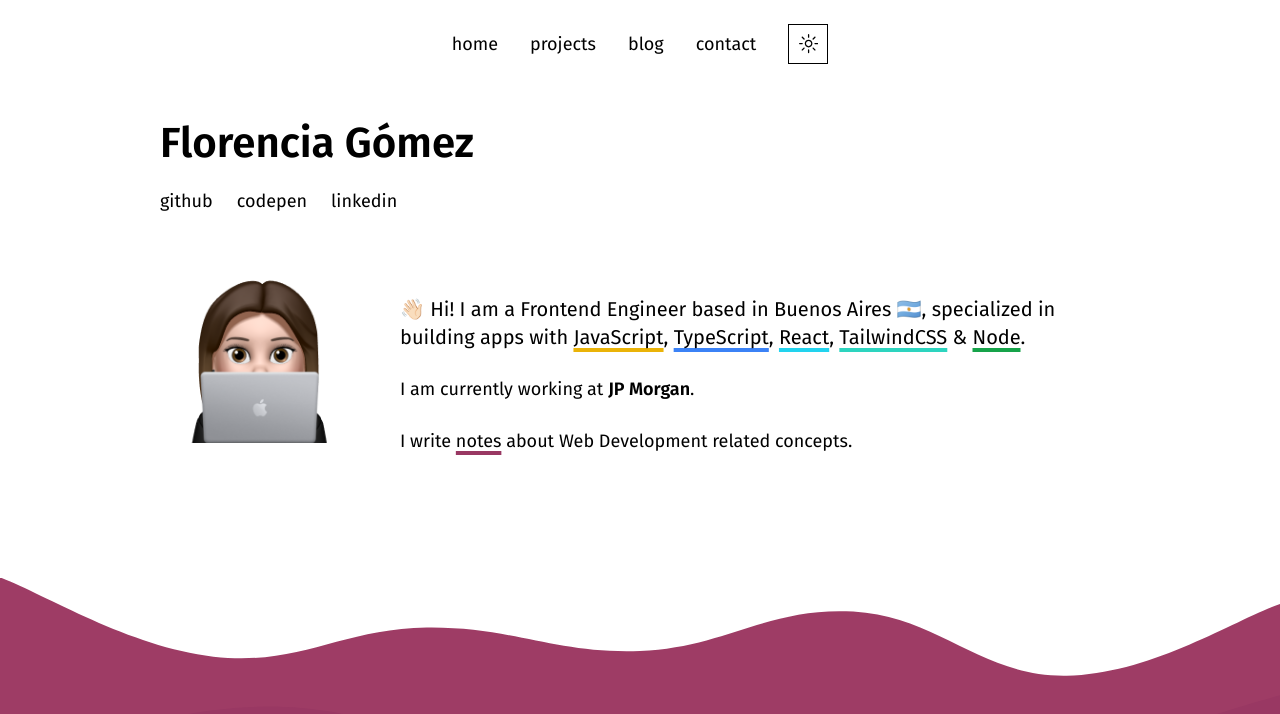
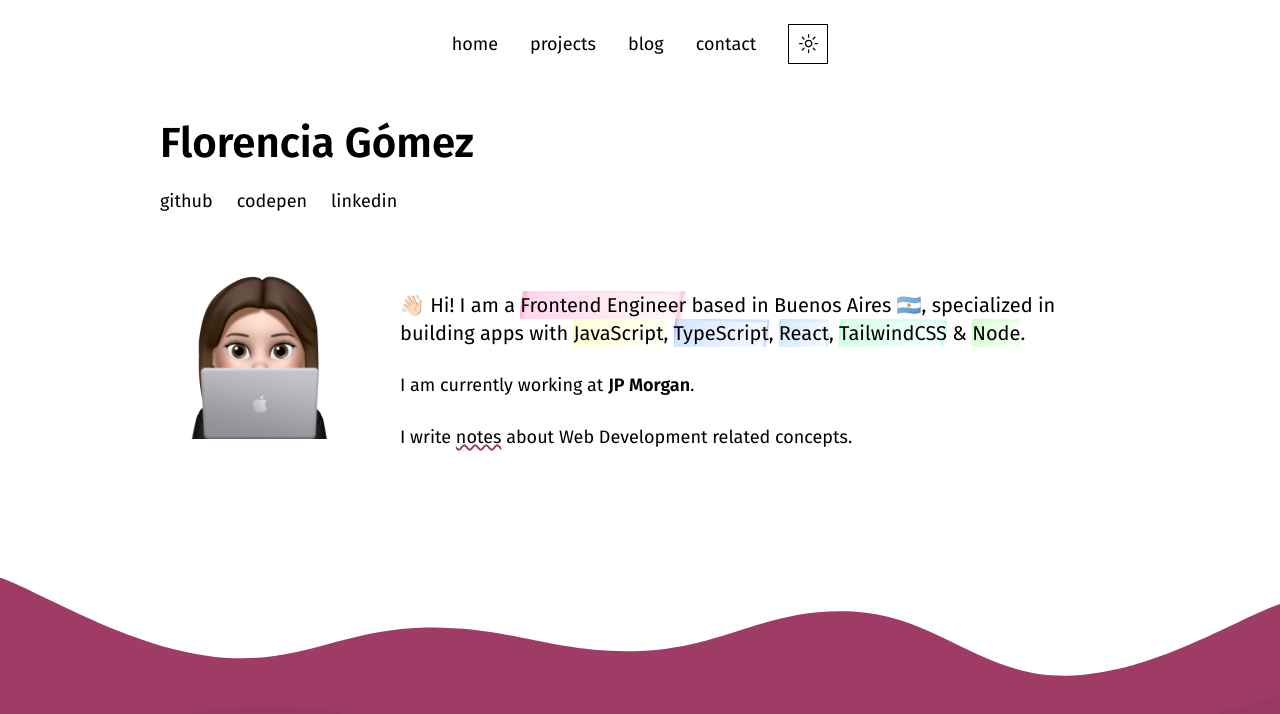
Before and after one commit to florxgomez/personal-website, a Next.js app: page / in a window 1280 px wide. Shown: the top 714 px of the page. Built offline with nearby package versions, Linux system fonts and the light colour scheme.

Commit message:
change styles for some text

```diff
--- /dev/null
+++ b/public/styles.css
@@ -0,0 +1,92 @@
+/* html {
+  font-family: "Helvetica Neue", "Helvetica", "Arial", sans-serif;
+  font-size: 1.3em;
+  max-width: 40rem;
+  padding: .8rem;
+  margin: auto;
+  line-height: 1.6rem;
+} */
+
+.yellow-highlight {
+  display: inline-block;
+  background: linear-gradient(
+      100deg,
+      #ffffaf00 1%,
+      #ffffaf 2.5%,
+      #ffffaf80 5.7%,
+      #ffffaf1a 93%,
+      #ffffafb4 95%,
+      #ffffaf00 98%
+    ),
+    linear-gradient(182deg, #ffffaf00, #ffffaf4d 8%, #ffffaf00 15%);
+}
+
+.green-highlight {
+  display: inline-block;
+  background: linear-gradient(
+      100deg,
+      #b8ffaf00 1%,
+      #b8ffaf 2.5%,
+      #b8ffaf80 5.7%,
+      #b8ffaf1a 93%,
+      #b8ffafb4 95%,
+      #b8ffaf00 98%
+    ),
+    linear-gradient(182deg, #b8ffaf00, #b8ffaf4d 8%, #b8ffaf00 15%);
+}
+
+.pink-highlight {
+  display: inline-block;
+  background: linear-gradient(
+      100deg,
+      #ffafd400 1%,
+      #ffafd4 2.5%,
+      #ffafd480 5.7%,
+      #ffafd41a 93%,
+      #ffafd4b4 95%,
+      #ffafd400 98%
+    ),
+    linear-gradient(182deg, #ffafd400, #ffafd44d 8%, #ffafd400 15%);
+}
+
+.darker-blue-highlight {
+  display: inline-block;
+  background: linear-gradient(
+      100deg,
+      #afb4ff00 1%,
+      #afbbff 2.5%,
+      #afccff80 5.7%,
+      #afceff1a 93%,
+      #afc4ffb4 95%,
+      #afc4ff00 98%
+    ),
+    linear-gradient(182deg, #afb4ff00, #afccff80 8%, #afc4ff00 15%);
+}
+
+.teal-highlight {
+  display: inline-block;
+  background: linear-gradient(
+      100deg,
+      #afffd800 1%,
+      #afffd3 2.5%,
+      #afffd380 5.7%,
+      #afffff1a 93%,
+      #afffd6b4 95%,
+      #afffce00 98%
+    ),
+    linear-gradient(182deg, #afffd800, #afffd380 8%, #afffce00 15%);
+}
+
+.blue-highlight {
+  display: inline-block;
+  background: linear-gradient(
+      100deg,
+      #afd7ff00 1%,
+      #afd7ff 2.5%,
+      #afd7ff80 5.7%,
+      #afd7ff1a 93%,
+      #afd7ffb4 95%,
+      #afd7ff00 98%
+    ),
+    linear-gradient(182deg, #afd7ff00, #afd7ff4d 8%, #afd7ff00 15%);
+}
--- a/src/app/page.tsx
+++ b/src/app/page.tsx
@@ -1,6 +1,7 @@
 import Links from "@/components/Links";
 import Image from "next/image";
 import Link from "next/link";
+import "../../public/styles.css";
 
 export default function Home() {
   return (
@@ -16,48 +17,14 @@ export default function Home() {
         />
         <div className={"text-center sm:text-left sm:ml-10"}>
           <p className="sm:text-xl sm:mt-16 mt-6 text-md">
-            👋🏻 Hi! I am a Frontend Engineer based in Buenos Aires 🇦🇷,
-            specialized in building apps with{" "}
-            <span
-              className={
-                "underline underline-offset-4 decoration-4 decoration-yellow-500"
-              }
-            >
-              JavaScript
-            </span>
-            , {""}
-            <span
-              className={
-                "underline underline-offset-4 decoration-4 decoration-blue-500"
-              }
-            >
-              TypeScript
-            </span>
-            ,{" "}
-            <span
-              className={
-                "underline underline-offset-4 decoration-4 decoration-cyan-400"
-              }
-            >
-              React
-            </span>
-            ,{" "}
-            <span
-              className={
-                "underline underline-offset-4 decoration-4 decoration-teal-400"
-              }
-            >
-              TailwindCSS
-            </span>{" "}
-            &{" "}
-            <span
-              className={
-                "underline underline-offset-4 decoration-4 decoration-green-600"
-              }
-            >
-              Node
-            </span>
-            .
+            👋🏻 Hi! I am a{" "}
+            <span className="pink-highlight">Frontend Engineer</span> based in
+            Buenos Aires 🇦🇷, specialized in building apps with{" "}
+            <span className={"yellow-highlight"}>JavaScript</span>, {""}
+            <span className={"darker-blue-highlight"}>TypeScript</span>,{" "}
+            <span className={"blue-highlight"}>React</span>,{" "}
+            <span className={"teal-highlight"}>TailwindCSS</span> &{" "}
+            <span className={"green-highlight"}>Node</span>.
           </p>
           <p className="mt-6 sm:text-lg text-md">
             I am currently working at{" "}
@@ -66,7 +33,7 @@ export default function Home() {
           <p className="mt-6 sm:text-lg text-md">
             I write{" "}
             <Link href={"/blog"}>
-              <span className="underline underline-offset-4 decoration-4 decoration-primary hover:text-primary dark:hover:text-primary-dark dark:decoration-primary-dark">
+              <span className="underline decoration-wavy underline-offset-3 decoration-2 decoration-primary hover:text-primary dark:hover:text-primary-dark dark:decoration-primary-dark">
                 notes
               </span>
             </Link>{" "}
--- a/src/components/Links.tsx
+++ b/src/components/Links.tsx
@@ -1,17 +1,17 @@
 export default function Links() {
   return (
     <ul className="flex flex-row gap-6 text-lg">
-      <li className="border-b-4 hover:border-primary border-transparent dark:hover:border-primary-dark">
+      <li className="hover:underline hover:decoration-wavy hover:decoration-2 hover:decoration-primary underline-offset-2">
         <a target="_blank" href="https://github.com/florxgomez">
           github
         </a>
       </li>
-      <li className="border-b-4 hover:border-primary border-transparent dark:hover:border-primary-dark">
+      <li className="hover:underline hover:decoration-wavy hover:decoration-2 hover:decoration-primary hover:underline-offset-2">
         <a target="_blank" href="https://codepen.io/greenflor_">
           codepen
         </a>
       </li>
-      <li className="border-b-4 hover:border-primary border-transparent dark:hover:border-primary-dark">
+      <li className="hover:underline hover:decoration-wavy hover:decoration-2 hover:decoration-primary hover:underline-offset-2">
         <a target="_blank" href="https://www.linkedin.com/in/florenciaggomez/">
           linkedin
         </a>
```
